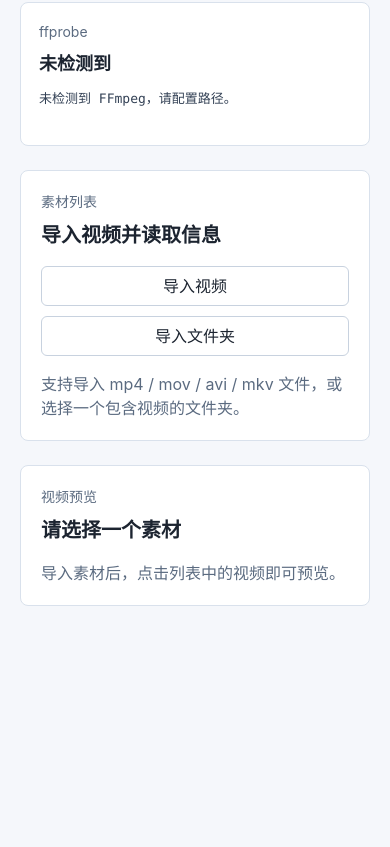
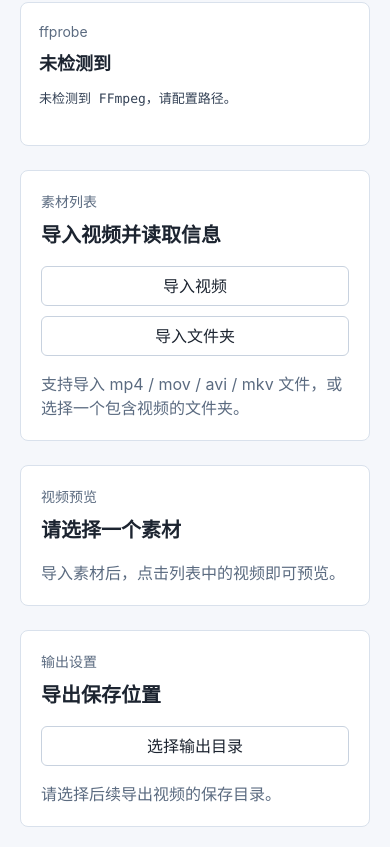
Before and after one commit to shisan3130186/local-video-remix-workbench, a Vue app: page / in a window 390 px wide. Shown: the part 482-1329 px from the top of the page. Before the commit the page ends 1108 px from the top, so only its background shows below. Built offline with nearby package versions, Linux system fonts and the light colour scheme.

Commit message:
feat(video): add output directory selection

```diff
--- a/src/App.vue
+++ b/src/App.vue
@@ -16,6 +16,8 @@ const importedVideos = ref<ImportedVideo[]>([]);
 const selectedVideo = ref<ImportedVideo | null>(null);
 const isImporting = ref(false);
 const importError = ref<string | null>(null);
+const outputDirectory = ref<string | null>(null);
+const outputDirectoryError = ref<string | null>(null);
 
 const statusText = computed(() => {
   if (isChecking.value) {
@@ -130,6 +132,28 @@ async function loadVideosFromPaths(filePaths: string[]) {
 
 function selectVideo(video: ImportedVideo) {
   selectedVideo.value = video;
+}
+
+async function selectOutputDirectory() {
+  outputDirectoryError.value = null;
+
+  try {
+    const selected = await open({
+      directory: true,
+      multiple: false,
+    });
+
+    if (!selected || Array.isArray(selected)) {
+      return;
+    }
+
+    outputDirectory.value = selected;
+  } catch (error) {
+    outputDirectoryError.value =
+      error instanceof Error
+        ? error.message
+        : String(error ?? "输出目录选择失败。");
+  }
 }
 
 function formatDuration(durationSeconds: number | null) {
@@ -293,6 +317,22 @@ onMounted(() => {
         </div>
         <p v-else class="empty-text">导入素材后，点击列表中的视频即可预览。</p>
       </section>
+
+      <section class="output-panel" aria-label="输出设置">
+        <div class="output-panel__header">
+          <div>
+            <p class="output-panel__label">输出设置</p>
+            <h2>导出保存位置</h2>
+          </div>
+          <button class="ghost-button" type="button" @click="selectOutputDirectory">
+            选择输出目录
+          </button>
+        </div>
+
+        <p v-if="outputDirectoryError" class="error-text">{{ outputDirectoryError }}</p>
+        <p v-else-if="outputDirectory" class="output-path">{{ outputDirectory }}</p>
+        <p v-else class="empty-text">请选择后续导出视频的保存目录。</p>
+      </section>
     </section>
   </main>
 </template>
--- a/src/styles.css
+++ b/src/styles.css
@@ -282,6 +282,39 @@ h3 {
   background: #111827;
 }
 
+.output-panel {
+  margin-top: 24px;
+  padding: 20px;
+  border: 1px solid #d9e1ec;
+  border-radius: 8px;
+  background: #ffffff;
+}
+
+.output-panel__header {
+  display: flex;
+  align-items: center;
+  justify-content: space-between;
+  gap: 16px;
+}
+
+.output-panel__label {
+  margin-bottom: 8px;
+  color: #5b6b80;
+  font-size: 14px;
+}
+
+.output-path {
+  margin: 16px 0 0;
+  padding: 12px;
+  border: 1px solid #d9e1ec;
+  border-radius: 6px;
+  color: #334155;
+  background: #f8fafc;
+  font-family: Consolas, "SFMono-Regular", monospace;
+  font-size: 13px;
+  overflow-wrap: anywhere;
+}
+
 @media (max-width: 720px) {
   .app-shell {
     padding: 20px;
@@ -301,6 +334,11 @@ h3 {
     flex-direction: column;
   }
 
+  .output-panel__header {
+    align-items: stretch;
+    flex-direction: column;
+  }
+
   .asset-panel__actions {
     flex-direction: column;
   }
```
Also changed, not shown: 2 other files (tests, documents, lock files or other folders).
